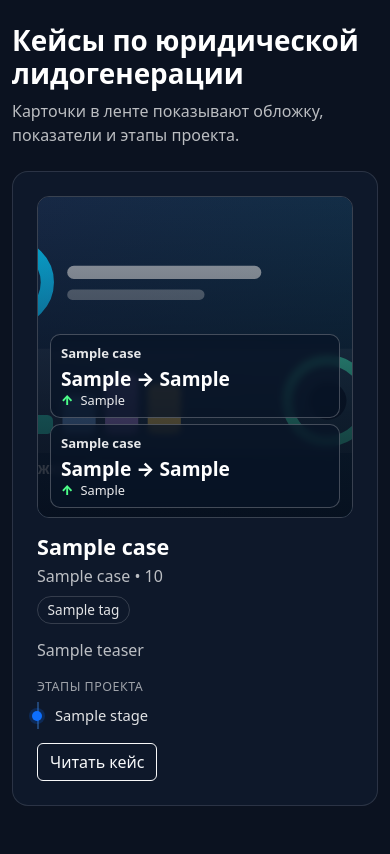
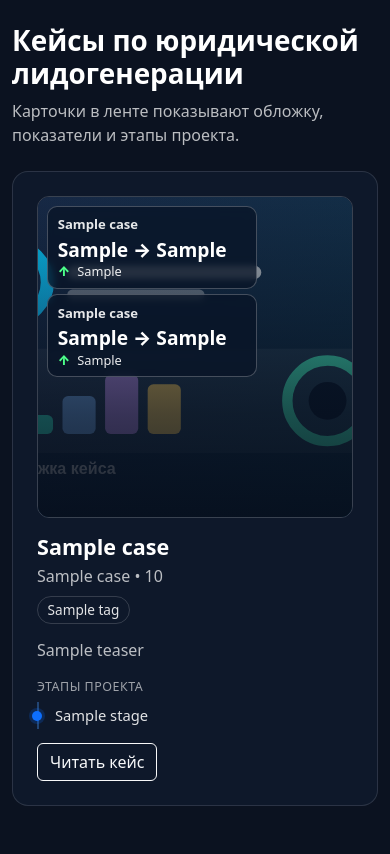
Before and after one commit to barabanov-oi/context_landing, a Flask app: template templates/index.html in a window 390 px wide. Shown: the part 88-942 px from the top of the page. Run offline with Flask 3, Linux system fonts and the light colour scheme; the template is opened without the code that fills it: most values are stand-ins (such as "Sample title", 1, 10 or a date in 2020).

Commit message:
Выровнял плашки метрик на обложке кейса
Перенёс плашки показателей в вертикальную колонку слева и зафиксировал одинаковую ширину подложек для единообразного отображения.

```diff
--- a/templates/index.html
+++ b/templates/index.html
@@ -24,10 +24,11 @@
   .cover-metrics {
     position: absolute;
     left: .75rem;
-    right: .75rem;
+    top: .75rem;
     bottom: .75rem;
-    display: grid;
-    grid-template-columns: repeat(2, minmax(0, 1fr));
+    width: min(230px, calc(100% - 1.5rem));
+    display: flex;
+    flex-direction: column;
     gap: .35rem;
   }
   .cover-metric-item {
@@ -36,7 +37,8 @@
     backdrop-filter: blur(3px);
     border-radius: 10px;
     padding: .52rem .62rem;
-    min-height: 84px;
+    min-height: 78px;
+    width: 100%;
     display: flex;
     align-items: center;
   }
@@ -105,7 +107,12 @@
   }
 
   @media (max-width: 767px) {
-    .cover-metrics { grid-template-columns: 1fr; bottom: .55rem; }
+    .cover-metrics {
+      top: .55rem;
+      bottom: .55rem;
+      left: .55rem;
+      width: min(210px, calc(100% - 1.1rem));
+    }
     .case-cover { height: 320px; }
     .cover-metric-line { font-size: 1.2rem; }
   }
```
